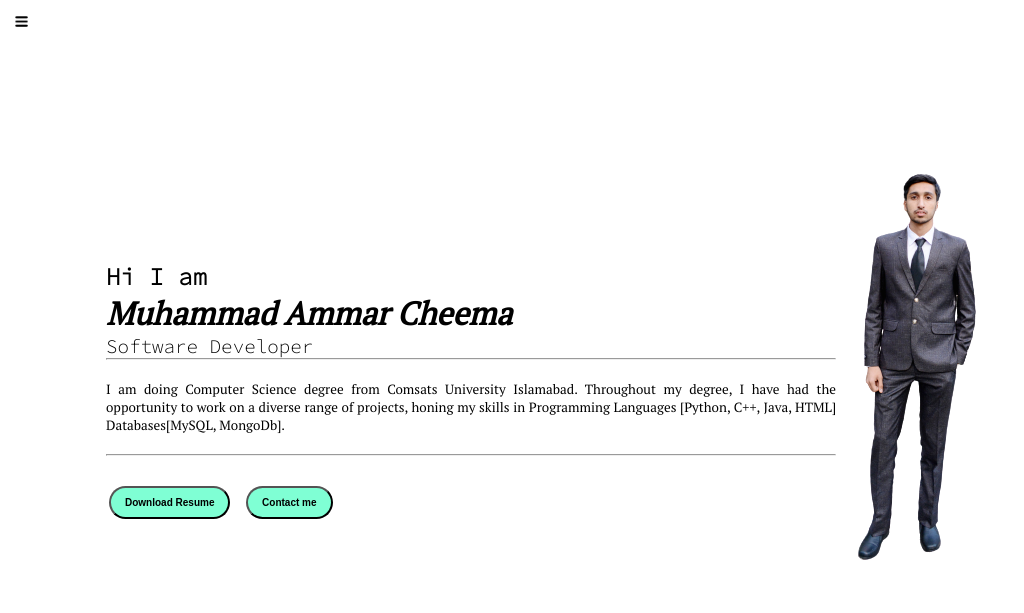
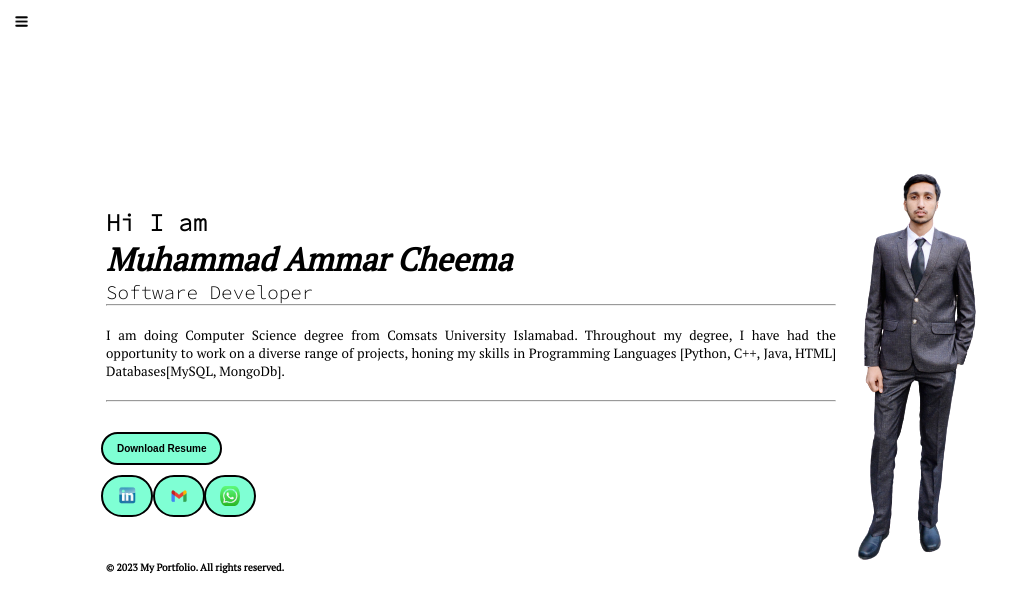
Before and after one commit to muhammadammar33/Resume, a plain HTML site: page index.html in a window 1280 px wide. Shown: the whole page, without its empty margins (0-1024 px from the left). Drawn offline with Linux system fonts and the light colour scheme.

Commit message:
some new additions

```diff
--- a/css/styles.css
+++ b/css/styles.css
@@ -107,12 +107,13 @@ mark {
 
 .btn {
   padding: 9px 14px;
+  border: 2px solid black;
   border-radius: 22px;
   color: black;
   background-color: aquamarine;
   font-weight: bold;
   font-size: 10px;
-  margin: 0 3px;
+  margin: 0 -5px 10px;
   cursor: pointer;
 }
 
@@ -172,6 +173,13 @@ textarea {
 
 /* Contact form ends */
 
+.footer {
+  padding-top: 30px;
+  /* width: 260px; */
+  font-family: 'PT Serif', serif;
+  font-size: 10px;
+}
+
 .sidebarGo {
   transform: translate(-260px, 0px);
   position: absolute;
--- a/index.html
+++ b/index.html
@@ -42,19 +42,26 @@
                         <br><hr>
                     <div class="buttons">
                         <a href="/Muhammad Ammar Cheema.pdf" target="_blank"><button type="download" class="btn btn-primary">Download Resume</button></a>
-                        <a href="/contact.html"><button type="contact me" class="btn btn-primary">Contact me</button></a>
+                        <br>
+                        <a href="https://www.linkedin.com/in/muhammad-ammar-cheema-24803021b" target="_blank
+                        "><img src="./images/linkedin.png" height="20" class="btn" alt="linkedin icon"></a>
+                        <a href="https://muhammadammar7747@gmail.com" target="_blank"><img src="./images/gmail.png" height="20" class="btn" alt="gmail"></a>
+                        <a href="https://api.whatsapp.com/send?phone=923267744260" target="_blank"><img src="./images/whatsapp.png" height="20" class="btn" alt="whatsapp">
+                        </a>
+                        <!-- Footer -->
+                        <footer class="footer">
+                            <p>&copy; 2023 My Portfolio. All rights reserved.</p>
+                        </footer>
                     </div>
                 </div>
                 <div class="devPic"><img src="/images/DSC_0051-removebg-preview.png" alt="Muhammad Ammar Cheema"></div>
             </div>
         </div>
+
         <!-- main content ends -->
     </div>
     <!-- container ends -->
-    <!-- Footer -->
-    <!-- <footer>
-        <p>&copy; 2023 My Portfolio. All rights reserved.</p>
-    </footer> -->
+
     <script src="/js/script.js"></script>
 </body>
 
```
Also changed, not shown: about.html (+4 -0 lines), contact.html (+5 -0 lines), images/gmail.png (added), images/linkedin.png (added), images/whatsapp.png (added).
